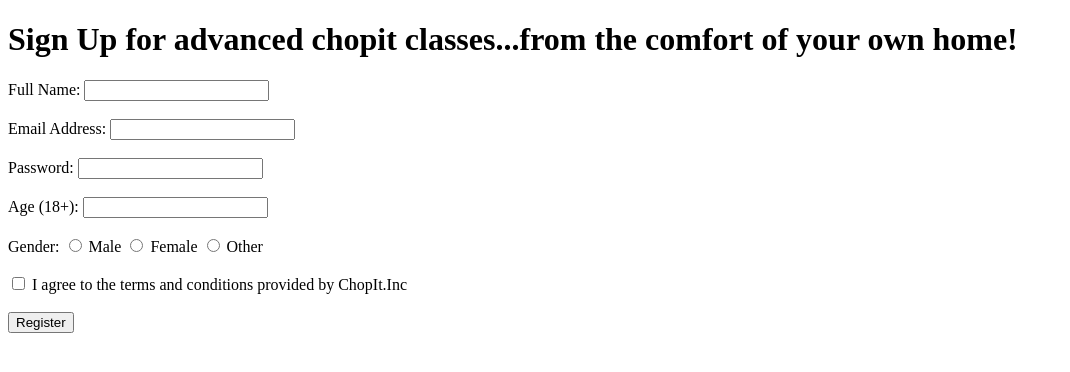
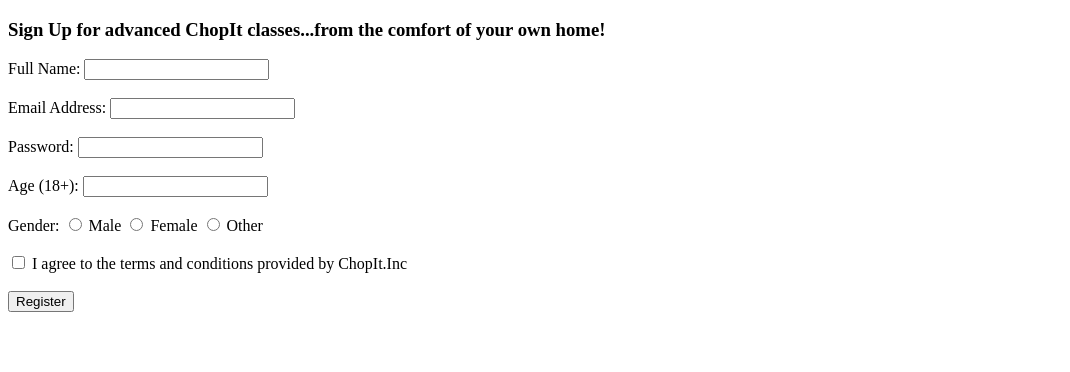
Before and after one commit to wanzaafk/cookinglessons-, a plain HTML site: page form.html in a window 1280 px wide. Shown: the whole page, without its empty margins (0-1070 px from the left). Drawn offline with Linux system fonts and the light colour scheme.

Commit message:
final draft with changes made

```diff
--- a/form.html
+++ b/form.html
@@ -6,7 +6,7 @@
   <title>ChopIt welcomes you to advanced masterclass personal training lessons!</title>
 </head>
 <body>
-  <h1>Sign Up for advanced chopit classes...from the comfort of your own home!</h1>
+  <h3>Sign Up for advanced ChopIt classes...from the comfort of your own home!</h3>
 
   <form action="#" method="POST" id="registrationForm">
     <!-- Full Name -->
```
Also changed, not shown: index.html (+2 -0 lines).
